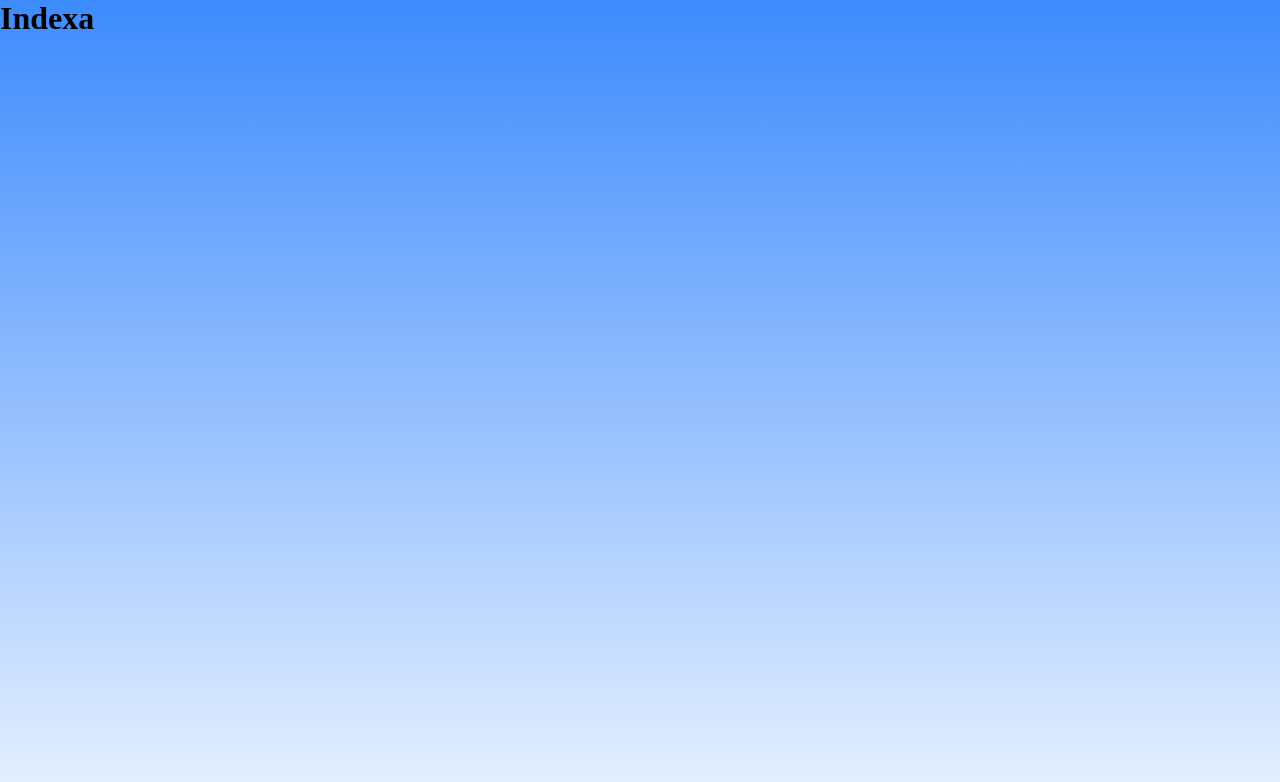
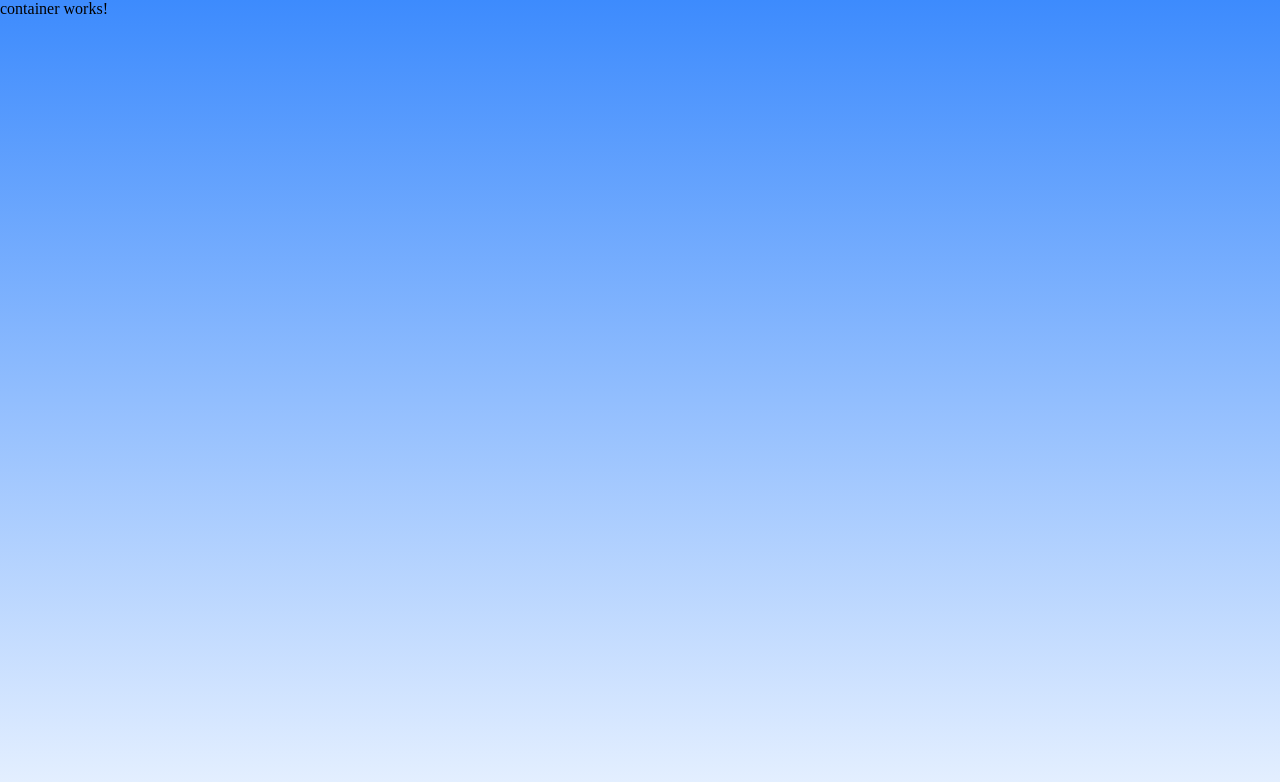
Before and after one commit to JeffersonRolino/indexa, an Angular app: page / in a window 1280 px wide. Shown: the top 782 px of the page. Built offline with nearby package versions, Linux system fonts and the light colour scheme.

Commit message:
Curso 01 - Capítulo 01 - Aula 05: Criando o primeiro componente

```diff
--- a/src/app/app.component.html
+++ b/src/app/app.component.html
@@ -1 +1,3 @@
-<h1>Indexa</h1>
+<app-container>
+  <h1>Indexa</h1>
+</app-container>
--- a/src/app/app.component.ts
+++ b/src/app/app.component.ts
@@ -1,12 +1,13 @@
 import { Component } from '@angular/core';
 import { RouterOutlet } from '@angular/router';
+import { ContainerComponent } from './componentes/container/container.component';
 
 @Component({
   selector: 'app-root',
   standalone: true,
-  imports: [RouterOutlet],
+  imports: [RouterOutlet, ContainerComponent],
   templateUrl: './app.component.html',
-  styleUrl: './app.component.css'
+  styleUrl: './app.component.css',
 })
 export class AppComponent {
   title = 'indexa';
--- /dev/null
+++ b/src/app/componentes/container/container.component.html
@@ -0,0 +1 @@
+<p>container works!</p>
```
Also changed, not shown: src/app/componentes/container/container.component.ts (added, +12 -0 lines), src/app/componentes/container/container.component.css (added), 1 other file (tests, documents, lock files or other folders).
